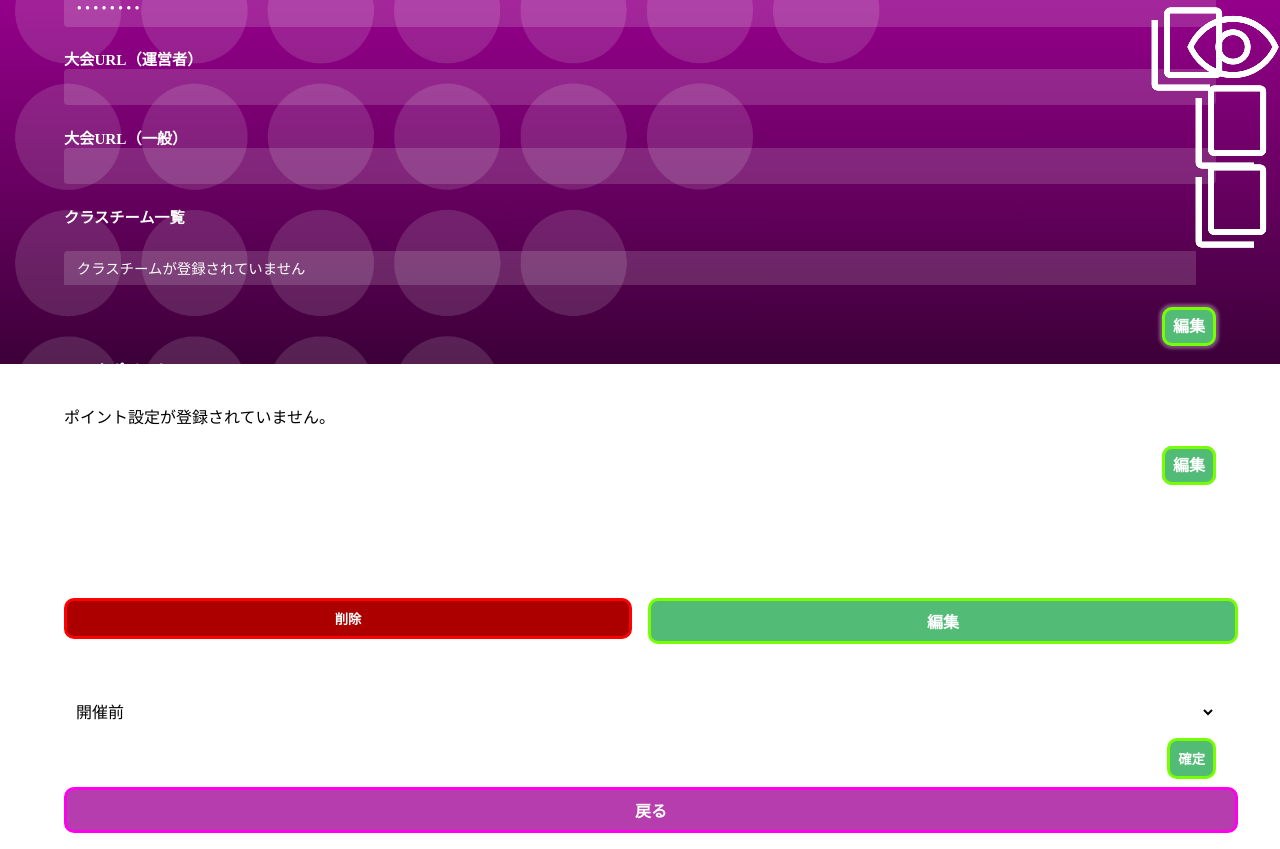
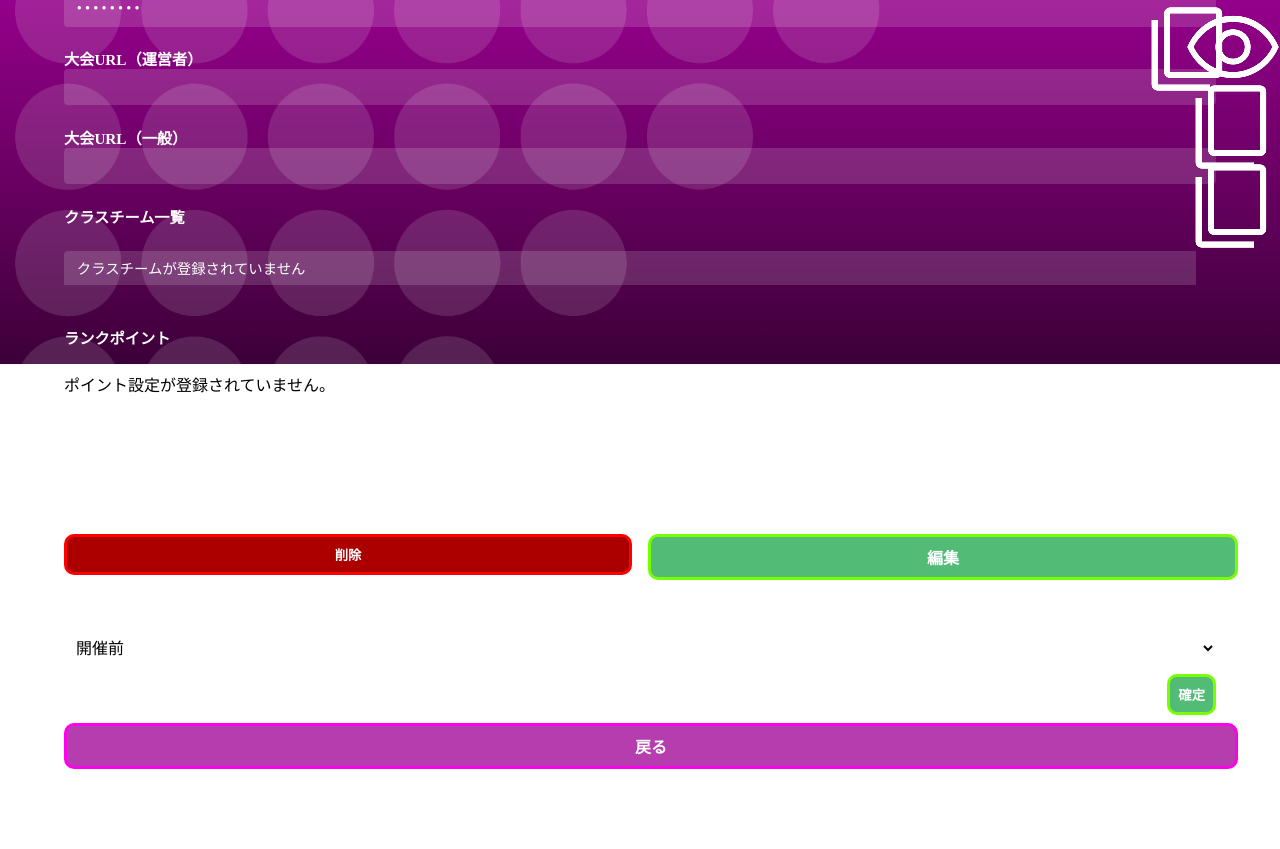
Before and after one commit to Nayuta9382/2026-spring-hackathon, a Django app: template templates/tournament/superuser-detail.html in a window 1280 px wide. Shown: the part 436-1285 px from the top of the page. After the commit the page ends 1205 px from the top, so only its background shows below. Run offline with Django 5.2, Linux system fonts and the light colour scheme; the template is opened without the code that fills it: values that come from a table or form of the project are taken from there, others are empty; some libraries are stand-ins or nearby versions.

Commit message:
編集ボタンの削除 #79

```diff
--- a/templates/tournament/superuser-detail.html
+++ b/templates/tournament/superuser-detail.html
@@ -78,9 +78,6 @@
             <li class="su-team-row">クラスチームが登録されていません</li>
         {% endfor %}
     </ul>
-    <div class="su-right">
-        <a href="{% url 'tournament_update' tournament.id %}" class="gazou btn">編集</a>
-    </div>
 
     {# ランクポイント #}
     <div class="su-section-label">ランクポイント</div>
@@ -93,9 +90,6 @@
         {% empty %}
             <p style="background: none;">ポイント設定が登録されていません。</p>
         {% endfor %}
-    </div>
-    <div class="su-right">
-        <a href="{% url 'tournament_update' tournament.id %}" class="gazou btn">編集</a>
     </div>
 
     {# ランキング #}
@@ -140,11 +134,6 @@
             <button type="submit" class="gazou btn">確定</button>
         </div>
     </form>
-
-    {% comment %} {# 競技作成リンク #}
-    <div style="margin: 1rem 0;">
-        <a href="{% url 'event_create' tournament_pk=tournament.pk %}" class="su-btn su-btn-green">競技作成</a>
-    </div> {% endcomment %}
 
     {# 戻るボタン（下） #}
     <a href="{% url 'tournament_list' %}" class="return btn block_btn" style="text-align:center;">戻る</a>
```
